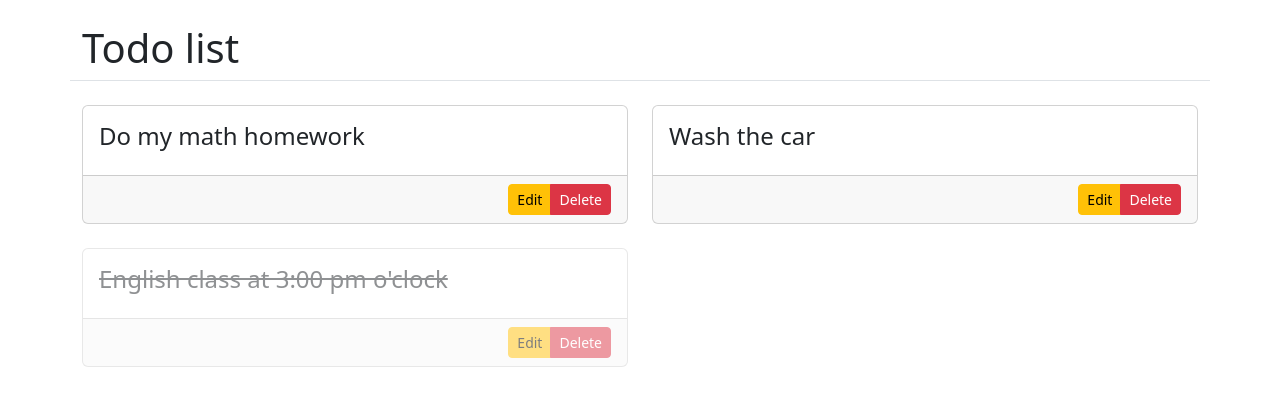
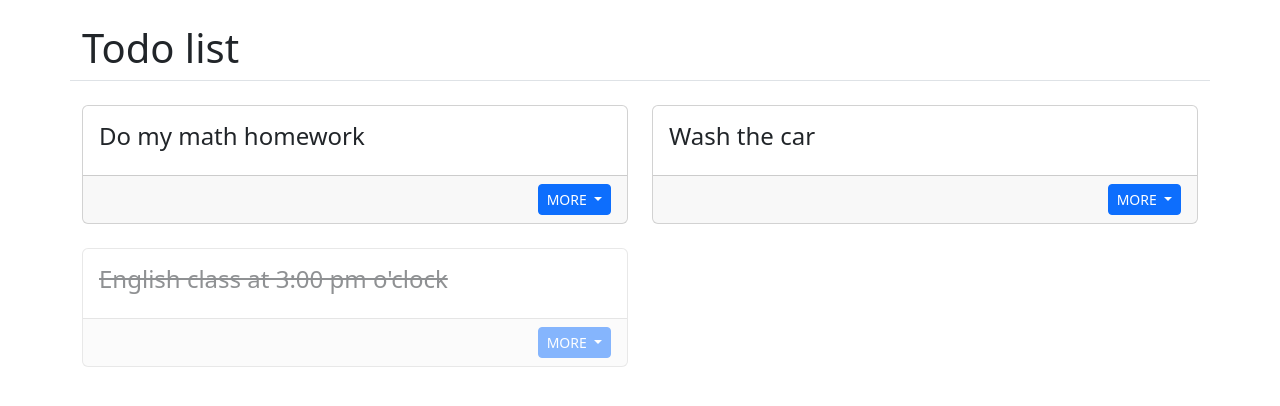
Before and after one commit to hasssan-hasssan/Todo, a Django app: page / in a window 1280 px wide. Shown: the part 57-463 px from the top of the page. Run offline with Django 4.2, Linux system fonts and the light colour scheme; a user stored in the database is signed in; data comes from the database, SQL or seed files in the repository; some libraries are stand-ins or nearby versions.

Commit message:
Now button group is better

```diff
--- a/app/templates/list.html
+++ b/app/templates/list.html
@@ -15,10 +15,15 @@
                         {% endif %}
                     </div>
                     <div class='card-footer text-end'>
-                        <div class="btn-group btn-group-sm" role="group" aria-label="Basic example">
-                            <button type="button" class="btn btn-warning">Edit</button>
-                            <button type="button" class="btn btn-danger">Delete</button>
-                        </div>
+                        <div class="btn-group-sm" role="group">
+                            <button type="button" class="btn btn-primary dropdown-toggle" data-bs-toggle="dropdown" aria-expanded="false">
+                              MORE
+                            </button>
+                            <ul class="dropdown-menu">
+                              <li><a class="dropdown-item text-warning" href="#">EDIT</a></li>
+                              <li><a class="dropdown-item text-danger" href="#">DELETE</a></li>
+                            </ul>
+                          </div>
                     </div>
                 </div>
             </div>
```
